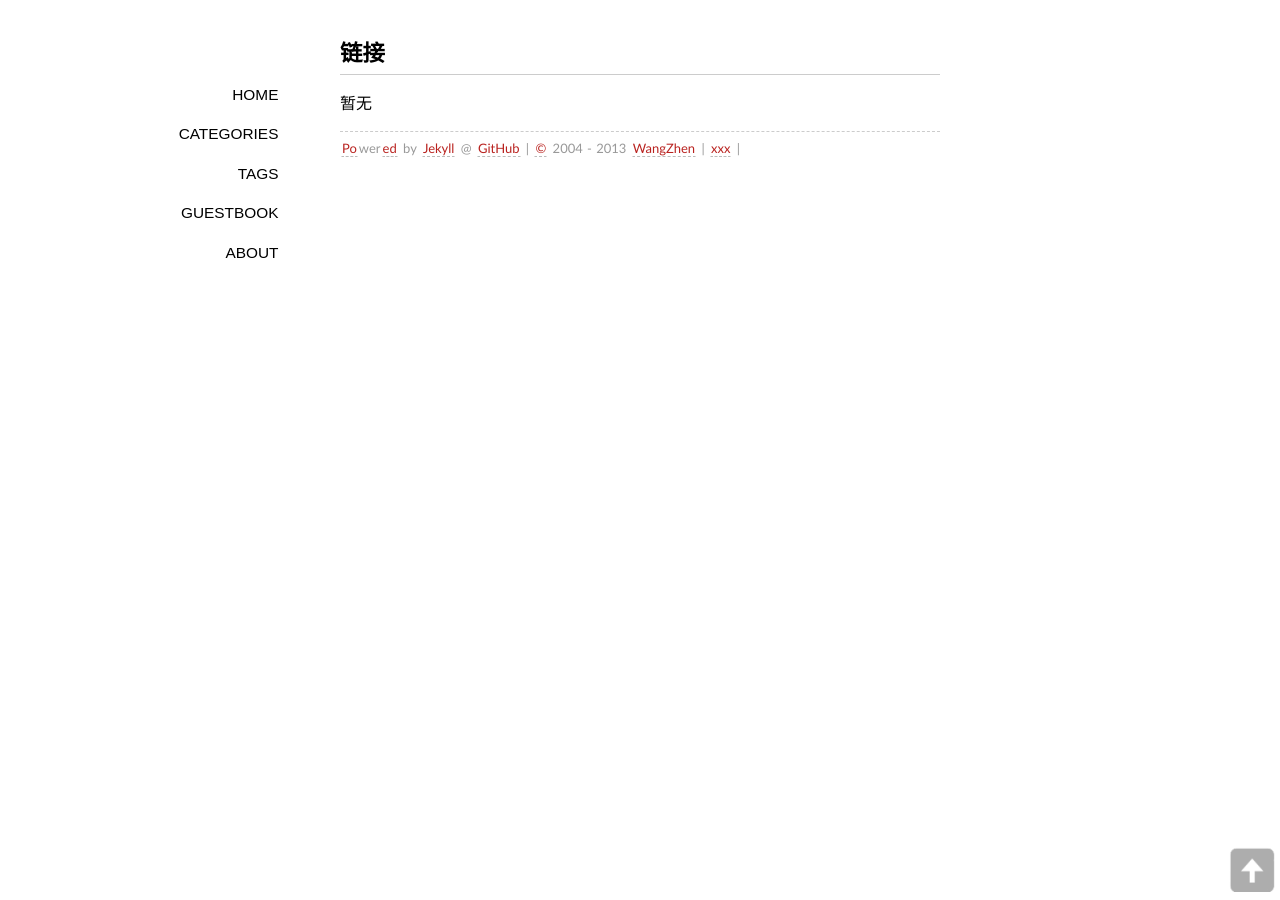
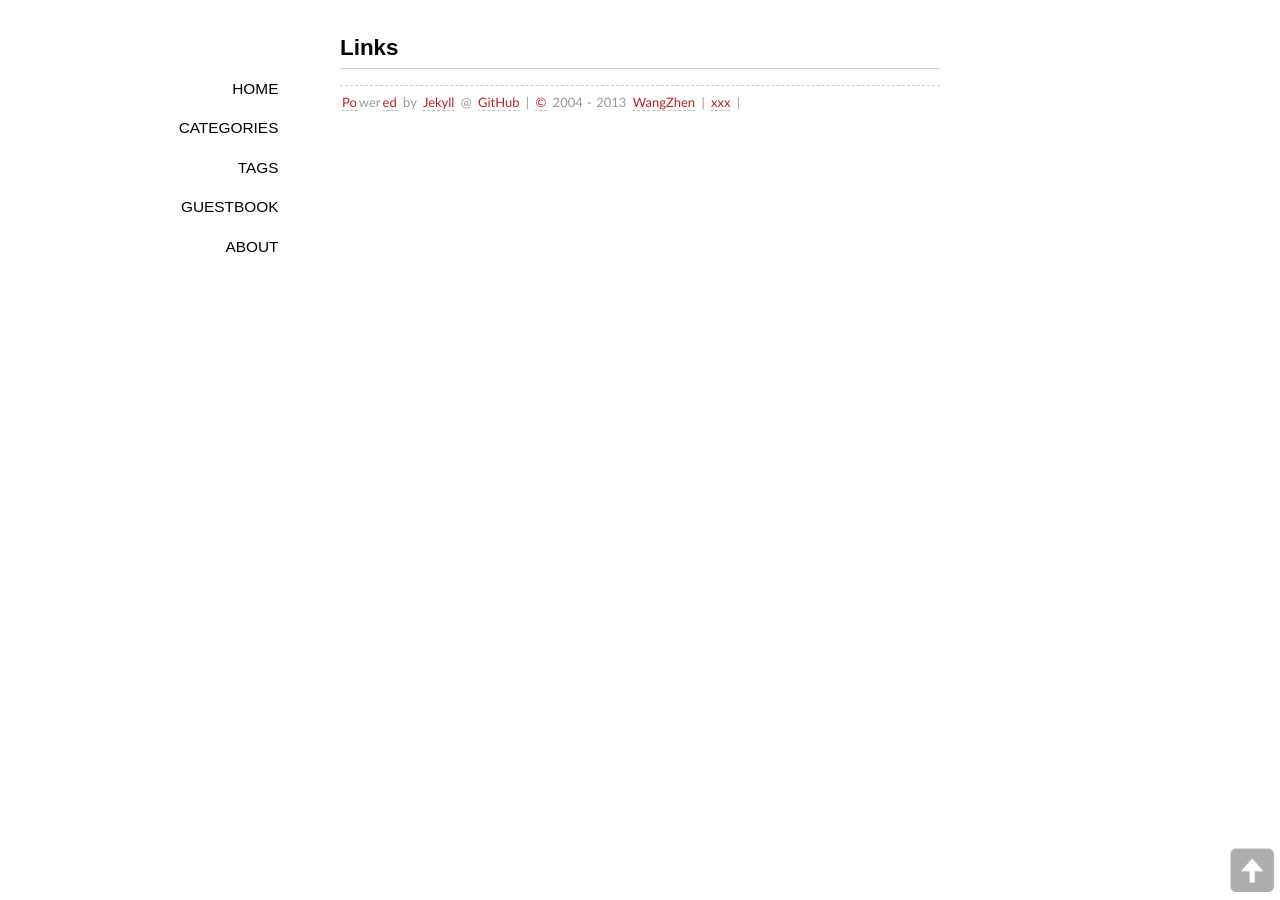
Before and after one commit to wz125/wz125.github.com.bak, a Jekyll site: the page built from links/index.md, in a window 1280 px wide. Built offline with Jekyll 4.4.1, drawn with Linux system fonts in a browser that asks for light colours; some web fonts are replaced; Markdown is read by kramdown in place of the engine named in the settings; comment, search, counter and statistics services are not loaded.

Commit message:
just another commit

```diff
--- a/_config.yml
+++ b/_config.yml
@@ -1,4 +1,4 @@
-source: /home/wangzh/src/jekyll/wz125.github.com
+source: /home/wangzh/space/jekyll/wz125.github.com
 destination: ./_site
 #watch:       true
 markdown: rdiscount
--- a/links/index.md
+++ b/links/index.md
@@ -1,7 +1,5 @@
 ---
-title: 链接
+title: Links
 layout: page
 comments: yes
 ---
-
-暂无
```
Also changed, not shown: _posts/test/2013-12-23-syntax-test.md (+12 -0 lines), 3 other files.
